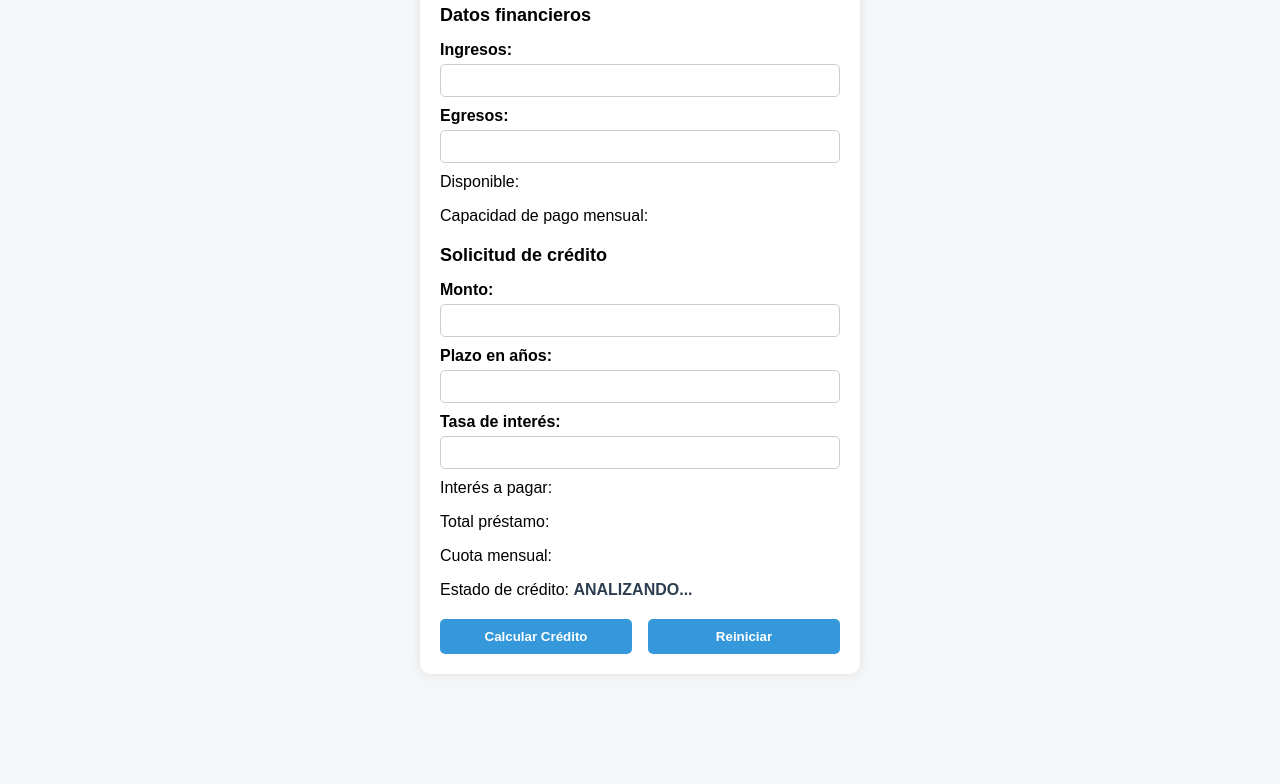
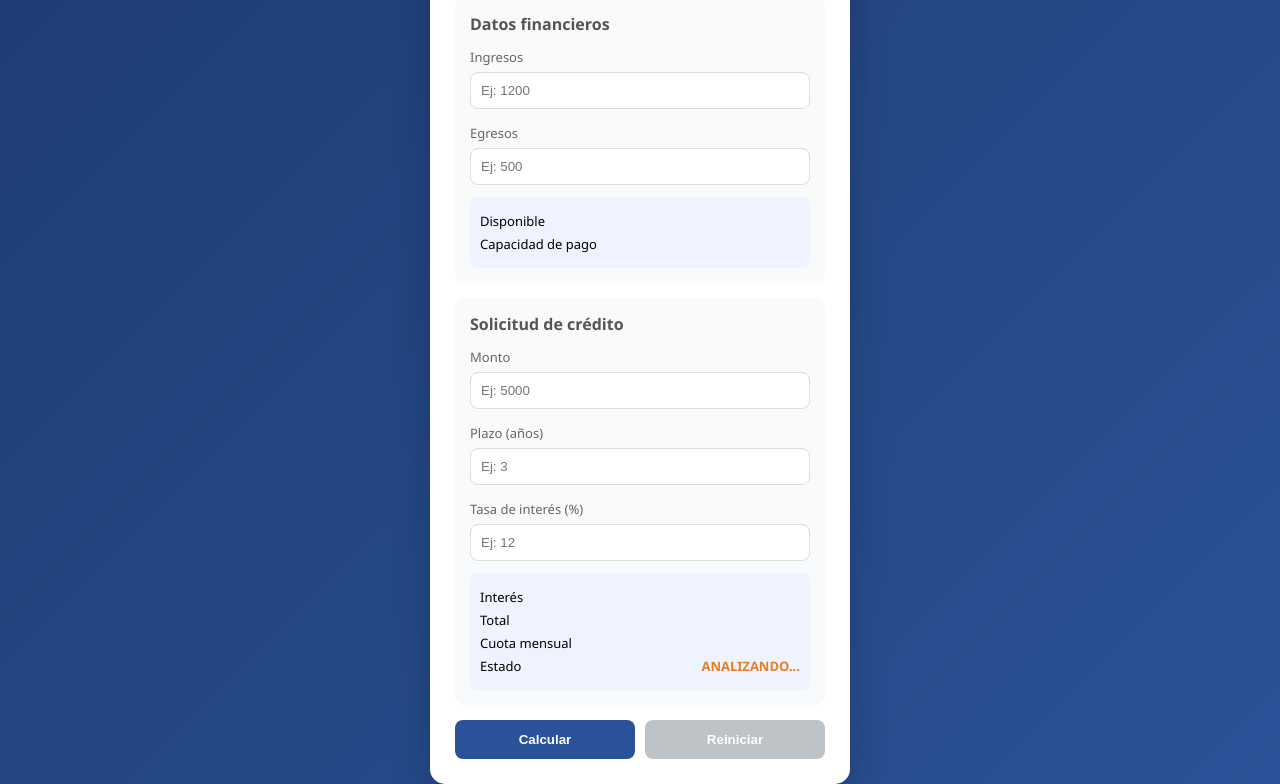
Before and after one commit to paulveloz28/Simulacro-credito, a plain HTML site: page simulador.html in a window 1280 px wide. Shown: the part 133-917 px from the top of the page. Before the commit the page ends 847 px from the top, so only its background shows below. Drawn offline with Linux system fonts and the light colour scheme.

Commit message:
feat: add first visual styles

```diff
--- a/simulador.css
+++ b/simulador.css
@@ -1,70 +1,127 @@
-body {
-    font-family: Arial, sans-serif;
-    background-color: #f4f6f8;
+* {
     margin: 0;
     padding: 0;
+    box-sizing: border-box;
 }
 
-.container {
-    width: 400px;
-    margin: 40px auto;
-    padding: 20px;
-    background-color: white;
-    border-radius: 10px;
-    box-shadow: 0 0 10px rgba(0,0,0,0.1);
+body {
+    font-family: 'Segoe UI', Tahoma, sans-serif;
+    background: linear-gradient(135deg, #1e3c72, #2a5298);
+    min-height: 100vh;
+    display: flex;
+    align-items: center;
+    justify-content: center;
 }
 
+/* CONTENEDOR PRINCIPAL */
+.container {
+    width: 420px;
+    background: #ffffff;
+    padding: 25px;
+    border-radius: 15px;
+    box-shadow: 0 15px 40px rgba(0,0,0,0.2);
+}
+
+/* TITULOS */
 h1 {
     text-align: center;
     margin-bottom: 20px;
+    color: #1e3c72;
 }
 
 h2 {
-    margin-top: 20px;
-    font-size: 18px;
+    font-size: 16px;
+    margin-bottom: 10px;
+    color: #555;
+}
+
+/* TARJETAS */
+.card {
+    background: #f9fafc;
+    padding: 15px;
+    border-radius: 10px;
+    margin-bottom: 15px;
+}
+
+/* INPUTS */
+.form-group {
+    margin-bottom: 12px;
 }
 
 label {
-    display: block;
-    margin-top: 10px;
-    font-weight: bold;
+    font-size: 13px;
+    color: #666;
 }
 
 input {
     width: 100%;
-    padding: 8px;
+    padding: 10px;
+    border-radius: 8px;
+    border: 1px solid #ddd;
     margin-top: 5px;
-    border-radius: 5px;
-    border: 1px solid #ccc;
-    box-sizing: border-box;
+    transition: 0.3s;
 }
 
-p {
+input:focus {
+    border-color: #2a5298;
+    outline: none;
+    box-shadow: 0 0 5px rgba(42,82,152,0.3);
+}
+
+/* RESULTADOS */
+.result-box {
     margin-top: 10px;
+    background: #eef3ff;
+    padding: 10px;
+    border-radius: 8px;
+}
+
+.result-box p {
+    font-size: 13px;
+    margin: 5px 0;
+    display: flex;
+    justify-content: space-between;
 }
 
 span {
     font-weight: bold;
-    color: #2c3e50;
+    color: #1e3c72;
 }
 
+/* ESTADO */
+.estado span {
+    color: #e67e22;
+}
+
+/* BOTONES */
 .buttons {
-    margin-top: 20px;
     display: flex;
-    justify-content: space-between;
+    gap: 10px;
+    margin-top: 15px;
 }
 
 button {
-    width: 48%;
-    padding: 10px;
+    flex: 1;
+    padding: 12px;
     border: none;
-    border-radius: 5px;
-    background-color: #3498db;
+    border-radius: 8px;
+    background: #2a5298;
     color: white;
     font-weight: bold;
     cursor: pointer;
+    transition: 0.3s;
 }
 
 button:hover {
-    background-color: #2980b9;
+    background: #1e3c72;
+    transform: translateY(-2px);
 }
+
+/* BOTÓN SECUNDARIO */
+.btn-secondary {
+    background: #bdc3c7;
+}
+
+.btn-secondary:hover {
+    background: #95a5a6;
+}
--- a/simulador.html
+++ b/simulador.html
@@ -5,43 +5,62 @@
     <meta name="viewport" content="width=device-width, initial-scale=1.0">
     <title>Simulador de Crédito</title>
     <link rel="stylesheet" href="simulador.css">
-    <script src="funciones.js" ></script>
+    <script src="funciones.js"></script>
     <script src="simulador.js"></script>
-
 </head>
 <body>
 
     <div class="container">
-        <h1>Simulador de Crédito</h1>
+        <h1>💰 Simulador de Crédito</h1>
 
-        <h2>Datos financieros</h2>
-        <label for="txtIngresos">Ingresos:</label>
-        <input type="text" id="txtIngresos">
+        <div class="card">
+            <h2>Datos financieros</h2>
 
-        <label for="txtEgresos">Egresos:</label>
-        <input type="text" id="txtEgresos">
+            <div class="form-group">
+                <label for="txtIngresos">Ingresos</label>
+                <input type="text" id="txtIngresos" placeholder="Ej: 1200">
+            </div>
 
-        <p>Disponible: <span id="spnDisponible"></span></p>
-        <p>Capacidad de pago mensual: <span id="spnCapacidadPago"></span></p>
+            <div class="form-group">
+                <label for="txtEgresos">Egresos</label>
+                <input type="text" id="txtEgresos" placeholder="Ej: 500">
+            </div>
 
-        <h2>Solicitud de crédito</h2>
-        <label for="txtMonto">Monto:</label>
-        <input type="text" id="txtMonto">
+            <div class="result-box">
+                <p>Disponible <span id="spnDisponible"></span></p>
+                <p>Capacidad de pago <span id="spnCapacidadPago"></span></p>
+            </div>
+        </div>
 
-        <label for="txtPlazo">Plazo en años:</label>
-        <input type="text" id="txtPlazo">
+        <div class="card">
+            <h2>Solicitud de crédito</h2>
 
-        <label for="txtTasaInteres">Tasa de interés:</label>
-        <input type="text" id="txtTasaInteres">
+            <div class="form-group">
+                <label for="txtMonto">Monto</label>
+                <input type="text" id="txtMonto" placeholder="Ej: 5000">
+            </div>
 
-        <p>Interés a pagar: <span id="spnInteresPagar"></span></p>
-        <p>Total préstamo: <span id="spnTotalPrestamo"></span></p>
-        <p>Cuota mensual: <span id="spnCuotaMensual"></span></p>
-        <p>Estado de crédito: <span id="spnEstadoCredito">ANALIZANDO...</span></p>
+            <div class="form-group">
+                <label for="txtPlazo">Plazo (años)</label>
+                <input type="text" id="txtPlazo" placeholder="Ej: 3">
+            </div>
+
+            <div class="form-group">
+                <label for="txtTasaInteres">Tasa de interés (%)</label>
+                <input type="text" id="txtTasaInteres" placeholder="Ej: 12">
+            </div>
+
+            <div class="result-box">
+                <p>Interés <span id="spnInteresPagar"></span></p>
+                <p>Total <span id="spnTotalPrestamo"></span></p>
+                <p>Cuota mensual <span id="spnCuotaMensual"></span></p>
+                <p class="estado">Estado <span id="spnEstadoCredito">ANALIZANDO...</span></p>
+            </div>
+        </div>
 
         <div class="buttons">
-            <button onclick="calcular()" id="btnCalcularCredito">Calcular Crédito</button>
-            <button id="btnReiniciar">Reiniciar</button>
+            <button onclick="calcular()" id="btnCalcularCredito">Calcular</button>
+            <button id="btnReiniciar" class="btn-secondary">Reiniciar</button>
         </div>
     </div>
 
```
Also changed, not shown: prompts.txt (added).
